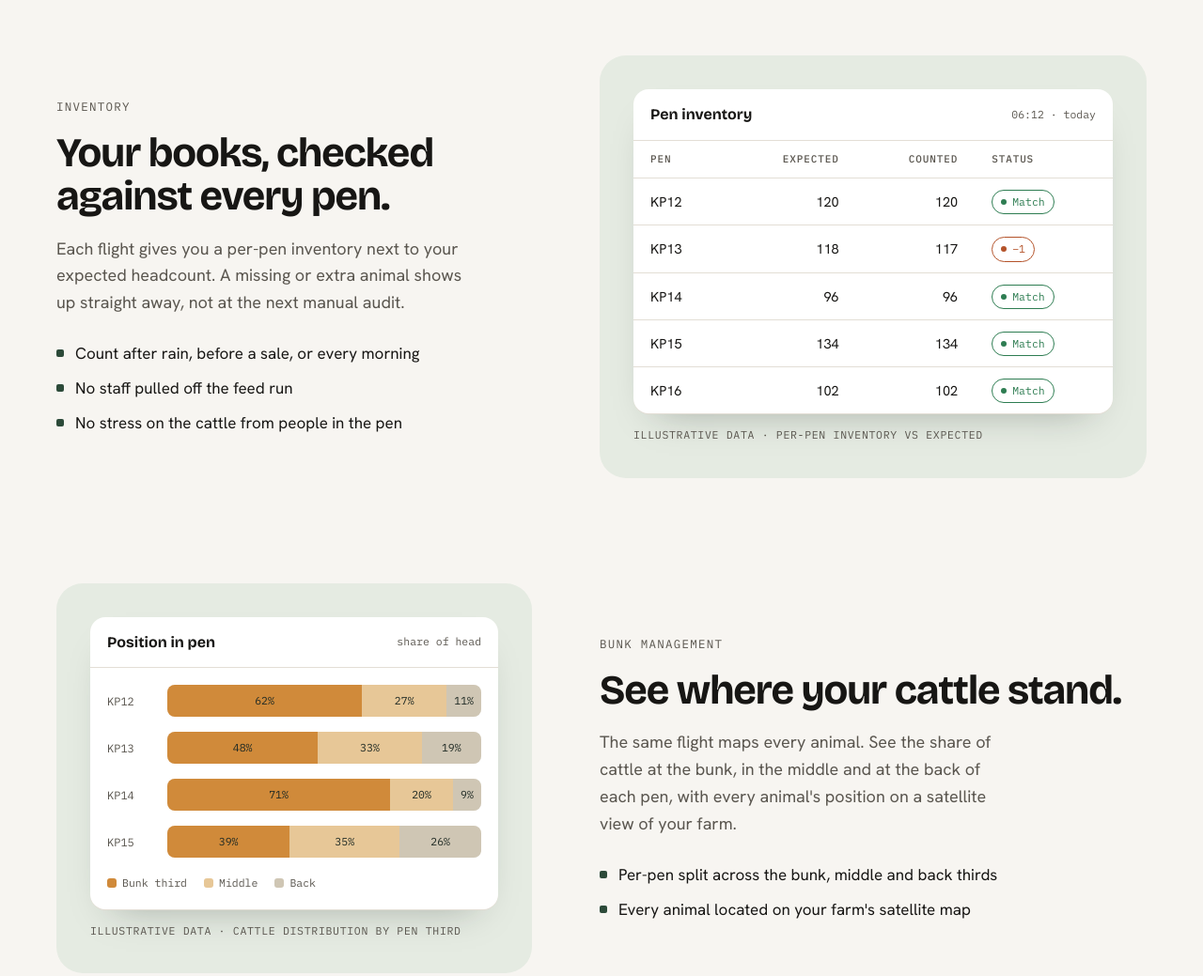
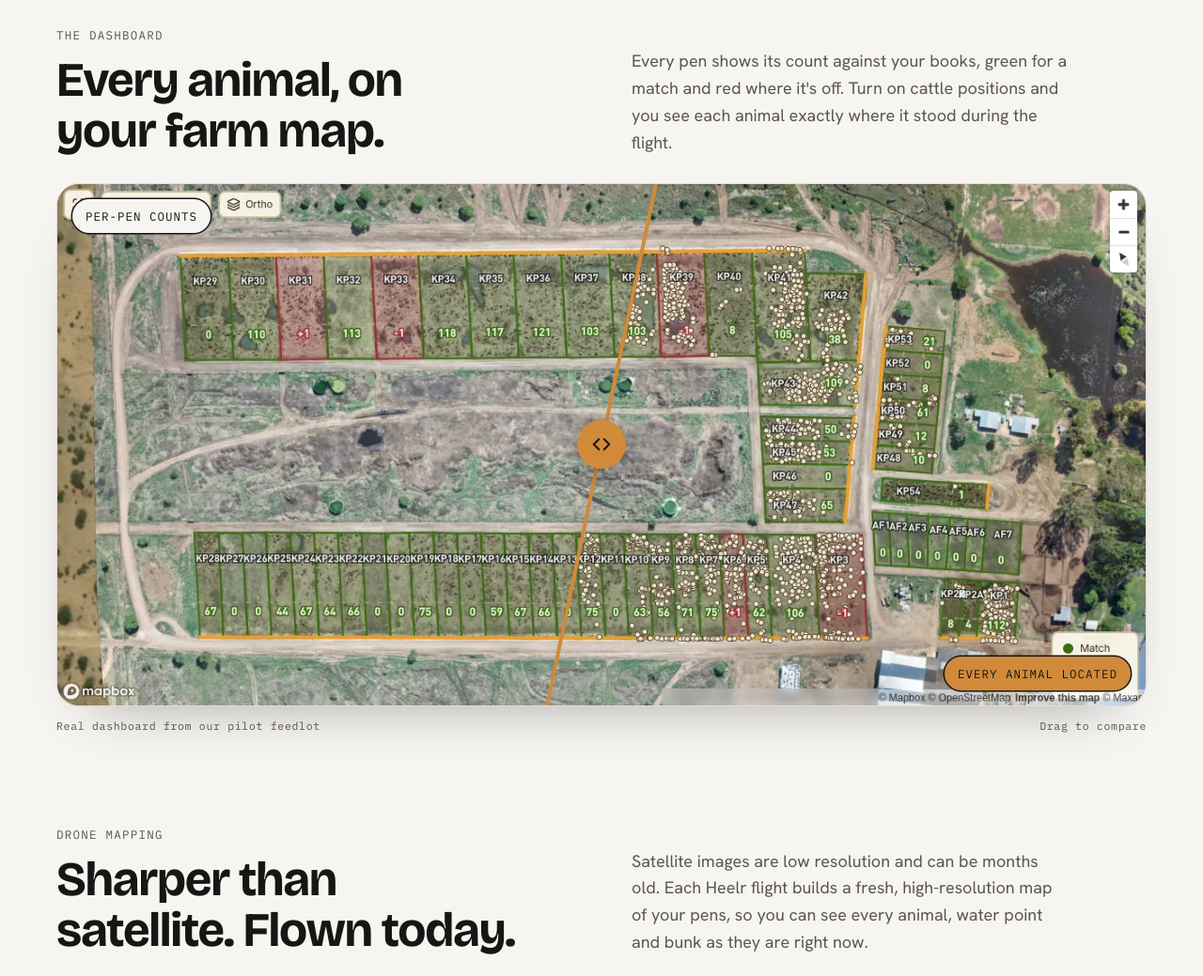
Before and after one commit to HeyOri/heelr, a plain HTML site: page index.html in a window 1280 px wide. Shown: the part 1380-2419 px from the top of the page at 94% size. Drawn offline with nearby package versions, Linux system fonts and the light colour scheme; animation ran at ten frames a second.

Commit message:
Add compare sliders and real dashboard screenshots
Two drag-to-compare sliders (per-pen counts vs cattle positions,
satellite vs drone map), real results table and pen detail in the
product sections, full-width inventory layout.

Co-Authored-By: Claude Opus 5.5 <noreply@anthropic.com>
Claude-Session: https://claude.ai/code/session_0159iGNoViggGwUeZ8gqCsxq

```diff
--- a/index.html
+++ b/index.html
@@ -86,7 +86,46 @@ nav .btn{min-height:42px;padding:0 18px;font-size:15px}
 .stat p{color:var(--ink-soft);max-width:28ch;font-size:17px}
 .stat .src{font-family:var(--mono);font-size:12px;color:var(--ink-soft);letter-spacing:.04em}
 
+
+/* before/after compare sliders */
+.showcase .wrap{padding-block:24px 96px;display:flex;flex-direction:column;gap:96px}
+.show-head{display:grid;grid-template-columns:minmax(0,1fr) minmax(0,1fr);gap:24px 64px;align-items:end;margin-bottom:28px}
+.show-head h2{font-size:clamp(32px,4vw,52px);line-height:1.05;margin-top:12px}
+.show-head p{color:var(--ink-soft);max-width:46ch}
+.cmp{--p:50%;position:relative;border-radius:24px;overflow:hidden;background:var(--surface);border:1px solid var(--line);user-select:none;-webkit-user-select:none;box-shadow:0 30px 60px -40px rgba(23,22,20,.45)}
+.cmp.dash{aspect-ratio:1278/614}
+.cmp.map{aspect-ratio:1282/579}
+.cmp img{position:absolute;inset:0;width:100%;height:100%;object-fit:cover;display:block;pointer-events:none}
+.cmp .before{clip-path:polygon(0 0, calc(var(--p) + 5%) 0, calc(var(--p) - 5%) 100%, 0 100%)}
+.cmp svg.seam{position:absolute;inset:0;width:100%;height:100%;pointer-events:none}
+.cmp .knob{position:absolute;left:var(--p);top:50%;width:52px;height:52px;margin:-26px 0 0 -26px;border-radius:50%;background:var(--accent);color:#171614;display:flex;align-items:center;justify-content:center;box-shadow:0 6px 18px rgba(0,0,0,.28);pointer-events:none;transition:transform .2s ease}
+.cmp:hover .knob{transform:scale(1.06)}
+.cmp .lab{position:absolute;font-family:var(--mono);font-size:12.5px;letter-spacing:.08em;text-transform:uppercase;padding:8px 14px;border-radius:999px;pointer-events:none;max-width:60%}
+.cmp .lab.l{left:16px;top:16px;background:#F7F5F1;color:#171614;box-shadow:0 0 0 1.5px #171614}
+.cmp .lab.r{right:16px;bottom:16px;background:var(--accent);color:#171614;box-shadow:0 0 0 1.5px #171614}
+.cmp input[type=range]{position:absolute;inset:0;width:100%;height:100%;margin:0;opacity:0;cursor:ew-resize;-webkit-appearance:none;appearance:none}
+.cmp input[type=range]:focus-visible + .ring{outline:2px solid var(--accent);outline-offset:-4px}
+.cmp .ring{position:absolute;inset:0;border-radius:24px;pointer-events:none}
+.cmp-hint{margin-top:12px;font-family:var(--mono);font-size:11.5px;letter-spacing:.06em;color:var(--ink-soft);display:flex;justify-content:space-between;gap:12px;flex-wrap:wrap}
+.shot{display:block;width:100%;height:auto;border-radius:14px;box-shadow:0 1px 0 var(--line), 0 20px 40px -24px rgba(23,22,20,.35)}
+@media (max-width: 760px){
+  .show-head{grid-template-columns:1fr}
+  .cmp .lab{font-size:10.5px;padding:6px 10px;top:auto}
+  .cmp .lab.l{top:10px;left:10px}
+  .cmp .lab.r{right:10px;bottom:10px}
+  .cmp .knob{width:40px;height:40px;margin:-20px 0 0 -20px}
+  .showcase .wrap{gap:64px;padding-block:8px 72px}
+}
+
 /* feature blocks */
+.feature.wide .wrap{grid-template-columns:minmax(0,1fr);gap:40px}
+.feature.wide .copy{display:grid;grid-template-columns:minmax(0,1fr) minmax(0,1fr);gap:16px 64px;align-items:start}
+.feature.wide .copy .kicker{grid-column:1;grid-row:1}
+.feature.wide .copy h3{grid-column:1;grid-row:2 / span 2}
+.feature.wide .copy p:not(.kicker){grid-column:2;grid-row:2}
+.feature.wide .copy ul{grid-column:2;grid-row:3;margin-top:0}
+@media (max-width: 960px){.feature.wide .copy{display:flex;flex-direction:column;gap:18px}}
+
 .feature .wrap{padding-block:56px;display:grid;grid-template-columns:minmax(0,1fr) minmax(0,1.15fr);gap:72px;align-items:center}
 .feature.flip .copy{order:2}
 .feature .copy{display:flex;flex-direction:column;gap:18px;min-width:0}
@@ -290,8 +329,47 @@ footer .brand span{font-size:22px}
     </div>
   </section>
 
-  <div id="product">
-    <section class="feature" aria-labelledby="f1-h">
+  <section class="showcase" id="product" aria-label="Product">
+    <div class="wrap">
+      <div>
+        <div class="show-head">
+          <div><p class="kicker rise">The dashboard</p><h2 class="rise">Every animal, on your farm map.</h2></div>
+          <p class="rise">Every pen shows its count against your books, green for a match and red where it's off. Turn on cattle positions and you see each animal exactly where it stood during the flight.</p>
+        </div>
+        <div class="cmp dash rise">
+          <img src="assets/dash-cattle.webp" alt="Heelr dashboard with every counted animal plotted as a dot on the feedlot map" loading="lazy">
+          <img class="before" src="assets/dash-counts.webp" alt="Heelr dashboard showing per-pen counts against expected headcount on a feedlot map" loading="lazy">
+          <svg class="seam" viewBox="0 0 100 100" preserveAspectRatio="none" aria-hidden="true"><line x1="55" y1="0" x2="45" y2="100" stroke="#D08A3A" stroke-width="4" vector-effect="non-scaling-stroke"></line></svg>
+          <span class="lab l">Per-pen counts</span>
+          <span class="lab r">Every animal located</span>
+          <span class="knob" aria-hidden="true"><svg width="22" height="22" viewBox="0 0 24 24"><path d="M9 6l-6 6 6 6M15 6l6 6-6 6" fill="none" stroke="currentColor" stroke-width="2.2" stroke-linecap="round" stroke-linejoin="round"></path></svg></span>
+          <input type="range" min="0" max="100" value="50" aria-label="Compare per-pen counts with cattle positions">
+          <span class="ring" aria-hidden="true"></span>
+        </div>
+        <p class="cmp-hint"><span>Real dashboard from our pilot feedlot</span><span>Drag to compare</span></p>
+      </div>
+      <div>
+        <div class="show-head">
+          <div><p class="kicker rise">Drone mapping</p><h2 class="rise">Sharper than satellite. Flown today.</h2></div>
+          <p class="rise">Satellite images are low resolution and can be months old. Each Heelr flight builds a fresh, high-resolution map of your pens, so you can see every animal, water point and bunk as they are right now.</p>
+        </div>
+        <div class="cmp map rise">
+          <img src="assets/map-drone.webp" alt="High-resolution Heelr drone map of six feedlot pens with individual cattle visible and per-pen counts" loading="lazy">
+          <img class="before" src="assets/map-satellite.webp" alt="Blurry satellite image of the same six feedlot pens" loading="lazy">
+          <svg class="seam" viewBox="0 0 100 100" preserveAspectRatio="none" aria-hidden="true"><line x1="55" y1="0" x2="45" y2="100" stroke="#D08A3A" stroke-width="4" vector-effect="non-scaling-stroke"></line></svg>
+          <span class="lab l">Satellite image</span>
+          <span class="lab r">Heelr drone map</span>
+          <span class="knob" aria-hidden="true"><svg width="22" height="22" viewBox="0 0 24 24"><path d="M9 6l-6 6 6 6M15 6l6 6-6 6" fill="none" stroke="currentColor" stroke-width="2.2" stroke-linecap="round" stroke-linejoin="round"></path></svg></span>
+          <input type="range" min="0" max="100" value="50" aria-label="Compare a satellite image with the Heelr drone map">
+          <span class="ring" aria-hidden="true"></span>
+        </div>
+        <p class="cmp-hint"><span>Same six pens, drone vs satellite</span><span>Drag to compare</span></p>
+      </div>
+    </div>
+  </section>
+
+  <div>
+    <section class="feature wide" aria-labelledby="f1-h">
       <div class="wrap">
         <div class="copy rise">
           <p class="kicker">Inventory</p>
@@ -304,20 +382,8 @@ footer .brand span{font-size:22px}
           </ul>
         </div>
         <figure class="panel rise" style="margin:0">
-          <div class="ui">
-            <div class="ui-top"><b>Pen inventory</b><span>06:12 · today</span></div>
-            <table class="inv">
-              <thead><tr><th>Pen</th><th class="n">Expected</th><th class="n">Counted</th><th>Status</th></tr></thead>
-              <tbody>
-                <tr><td>KP12</td><td class="n">120</td><td class="n">120</td><td><span class="chip ok">Match</span></td></tr>
-                <tr><td>KP13</td><td class="n">118</td><td class="n">117</td><td><span class="chip warn">−1</span></td></tr>
-                <tr><td>KP14</td><td class="n">96</td><td class="n">96</td><td><span class="chip ok">Match</span></td></tr>
-                <tr><td>KP15</td><td class="n">134</td><td class="n">134</td><td><span class="chip ok">Match</span></td></tr>
-                <tr><td>KP16</td><td class="n">102</td><td class="n">102</td><td><span class="chip ok">Match</span></td></tr>
-              </tbody>
-            </table>
-          </div>
-          <figcaption class="cap">ILLUSTRATIVE DATA · PER-PEN INVENTORY VS EXPECTED</figcaption>
+          <img class="shot" src="assets/inventory-table.webp" alt="Heelr results table: count, expected, difference, share of cattle at the bunk, middle and far third, and a quality flag for each pen" loading="lazy" width="1643" height="545">
+          <figcaption class="cap">FROM THE HEELR DASHBOARD · COUNT VS EXPECTED PER PEN</figcaption>
         </figure>
       </div>
     </section>
@@ -334,17 +400,8 @@ footer .brand span{font-size:22px}
           </ul>
         </div>
         <figure class="panel rise" style="margin:0">
-          <div class="ui">
-            <div class="ui-top"><b>Position in pen</b><span>share of head</span></div>
-            <div class="thirds" id="thirds">
-              <div class="pen"><span>KP12</span><div class="bar"><i data-w="62" style="width:62%">62%</i><i data-w="27" style="width:27%">27%</i><i data-w="11" style="width:11%">11%</i></div></div>
-              <div class="pen"><span>KP13</span><div class="bar"><i data-w="48" style="width:48%">48%</i><i data-w="33" style="width:33%">33%</i><i data-w="19" style="width:19%">19%</i></div></div>
-              <div class="pen"><span>KP14</span><div class="bar"><i data-w="71" style="width:71%">71%</i><i data-w="20" style="width:20%">20%</i><i data-w="9" style="width:9%">9%</i></div></div>
-              <div class="pen"><span>KP15</span><div class="bar"><i data-w="39" style="width:39%">39%</i><i data-w="35" style="width:35%">35%</i><i data-w="26" style="width:26%">26%</i></div></div>
-            </div>
-            <div class="legend"><span style="--c:var(--accent)">Bunk third</span><span style="--c:#E7C797">Middle</span><span style="--c:#CFC6B4">Back</span></div>
-          </div>
-          <figcaption class="cap">ILLUSTRATIVE DATA · CATTLE DISTRIBUTION BY PEN THIRD</figcaption>
+          <img class="shot" src="assets/pen-detail.webp" alt="Drone map of a feedlot pen with a popup showing 118 of 118 expected, and 4% of cattle at the bunk, 55% in the middle and 41% at the far end" loading="lazy" width="640" height="519">
+          <figcaption class="cap">FROM THE HEELR DASHBOARD · SHARE OF CATTLE AT THE BUNK, MIDDLE AND FAR END</figcaption>
         </figure>
       </div>
     </section>
@@ -582,6 +639,23 @@ footer .brand span{font-size:22px}
   var rt; window.addEventListener('resize',function(){clearTimeout(rt);rt=setTimeout(function(){build(); if(reduce)frame(0)},150)});
   build(); requestAnimationFrame(frame);
 
+
+  /* ---------- Compare sliders ---------- */
+  [].forEach.call(document.querySelectorAll('.cmp'),function(c){
+    var r=c.querySelector('input'), ln=c.querySelector('.seam line');
+    function set(v){v=Math.max(0,Math.min(100,+v)); c.style.setProperty('--p',v+'%'); ln.setAttribute('x1',v+5); ln.setAttribute('x2',v-5); r.value=v;}
+    r.addEventListener('input',function(){set(r.value)});
+    set(50);
+    if(reduce||!('IntersectionObserver' in window))return;
+    var o=new IntersectionObserver(function(es){es.forEach(function(e){
+      if(!e.isIntersecting)return; o.disconnect();
+      var st=null; function step(ts){if(!st)st=ts; var k=Math.min(1,(ts-st)/1800); var v=50+28*Math.sin(k*Math.PI*1.5)*(1-k); set(v); if(k<1&&!c.dataset.touched)requestAnimationFrame(step)}
+      requestAnimationFrame(step);
+    })},{threshold:.5});
+    o.observe(c);
+    r.addEventListener('pointerdown',function(){c.dataset.touched=1});
+  });
+
   /* ---------- Scroll motion ---------- */
   var risers=[].slice.call(document.querySelectorAll('.rise'));
   var bars=[].slice.call(document.querySelectorAll('.bar i'));
@@ -599,9 +673,7 @@ footer .brand span{font-size:22px}
       [].forEach.call(el.querySelectorAll('[data-count]'),countUp);
     })},{threshold:.15});
     risers.forEach(function(el){io.observe(el)});
-    var th=document.getElementById('thirds'); if(th.getBoundingClientRect().top>vh*0.9){bars.forEach(function(b){b.style.width='0'})}
-    var bo=new IntersectionObserver(function(es){es.forEach(function(e){if(e.isIntersecting){fillBars();bo.disconnect()}})},{threshold:.3});
-    bo.observe(th);
+
     var tr=document.querySelector('.track .fill'); tr.style.transform='scaleX(0)';
     var to2=new IntersectionObserver(function(es){es.forEach(function(e){if(e.isIntersecting){tr.style.transform='scaleX(1)';to2.disconnect()}})},{threshold:.4});
     to2.observe(document.getElementById('track'));
```
Also changed, not shown: assets/dash-cattle.webp (added), assets/dash-counts.webp (added), assets/inventory-table.webp (added), assets/map-drone.webp (added), assets/map-satellite.webp (added), assets/pen-detail.webp (added).
